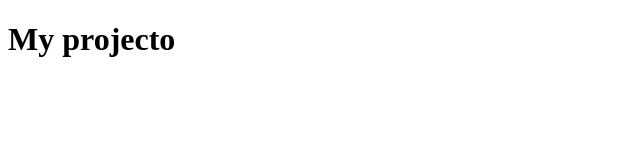
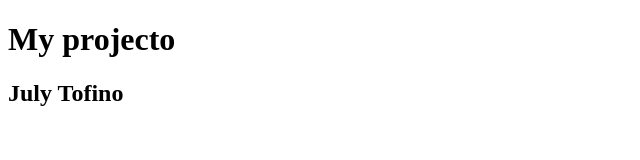
Before and after one commit to DevianNighthawk/Exodus, a plain HTML site: page index.html in a window 1280 px wide. Shown: the whole page, without its empty margins (0-640 px from the left). Drawn offline with Linux system fonts and the light colour scheme.

Commit message:
added a line to index.html

```diff
--- a/index.html
+++ b/index.html
@@ -6,5 +6,6 @@
 	</head>
 	<body>
 		<h1>My projecto</h1>
+		<h2>July Tofino</h2>
 	</body>
 </html>
```
